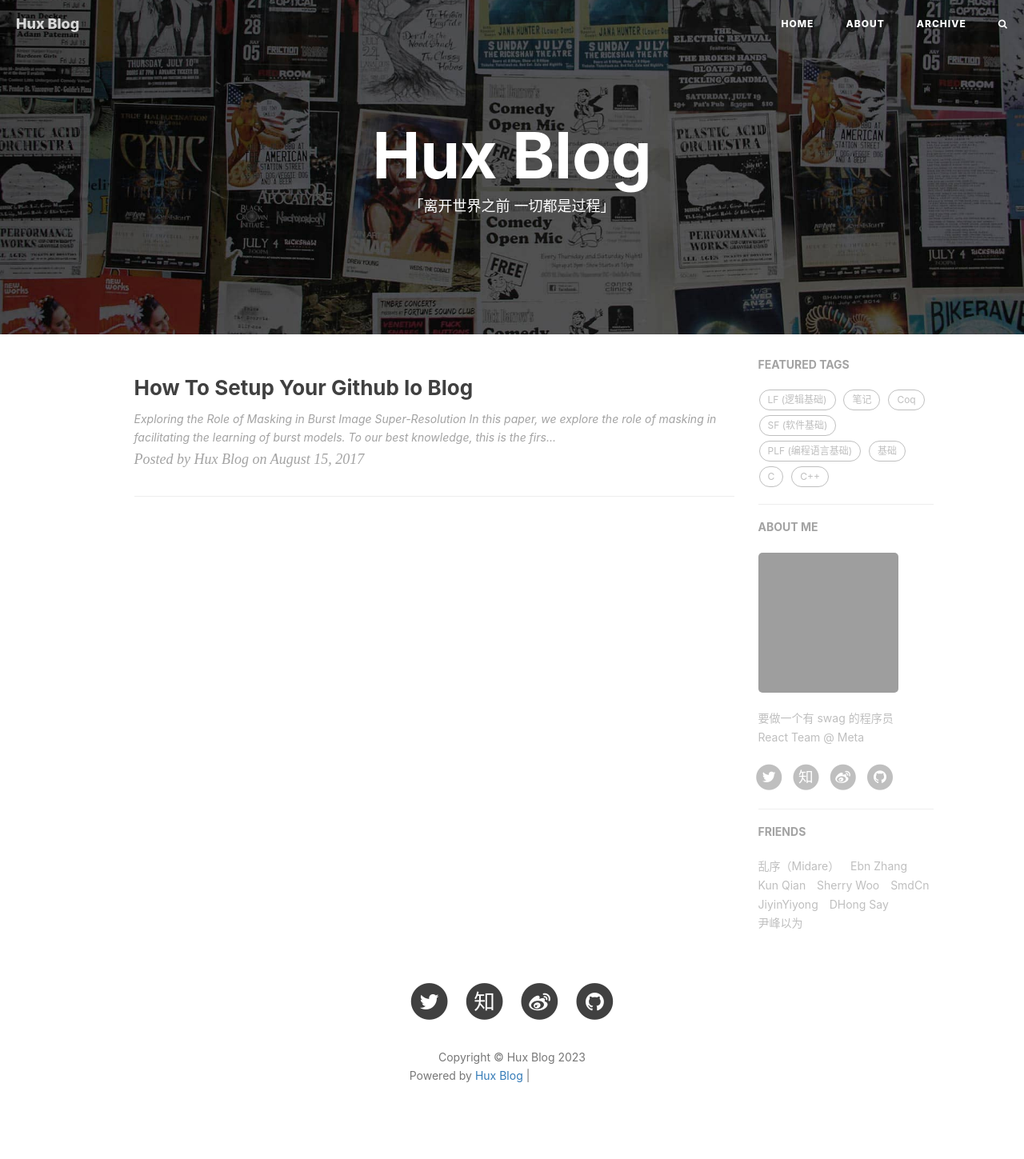
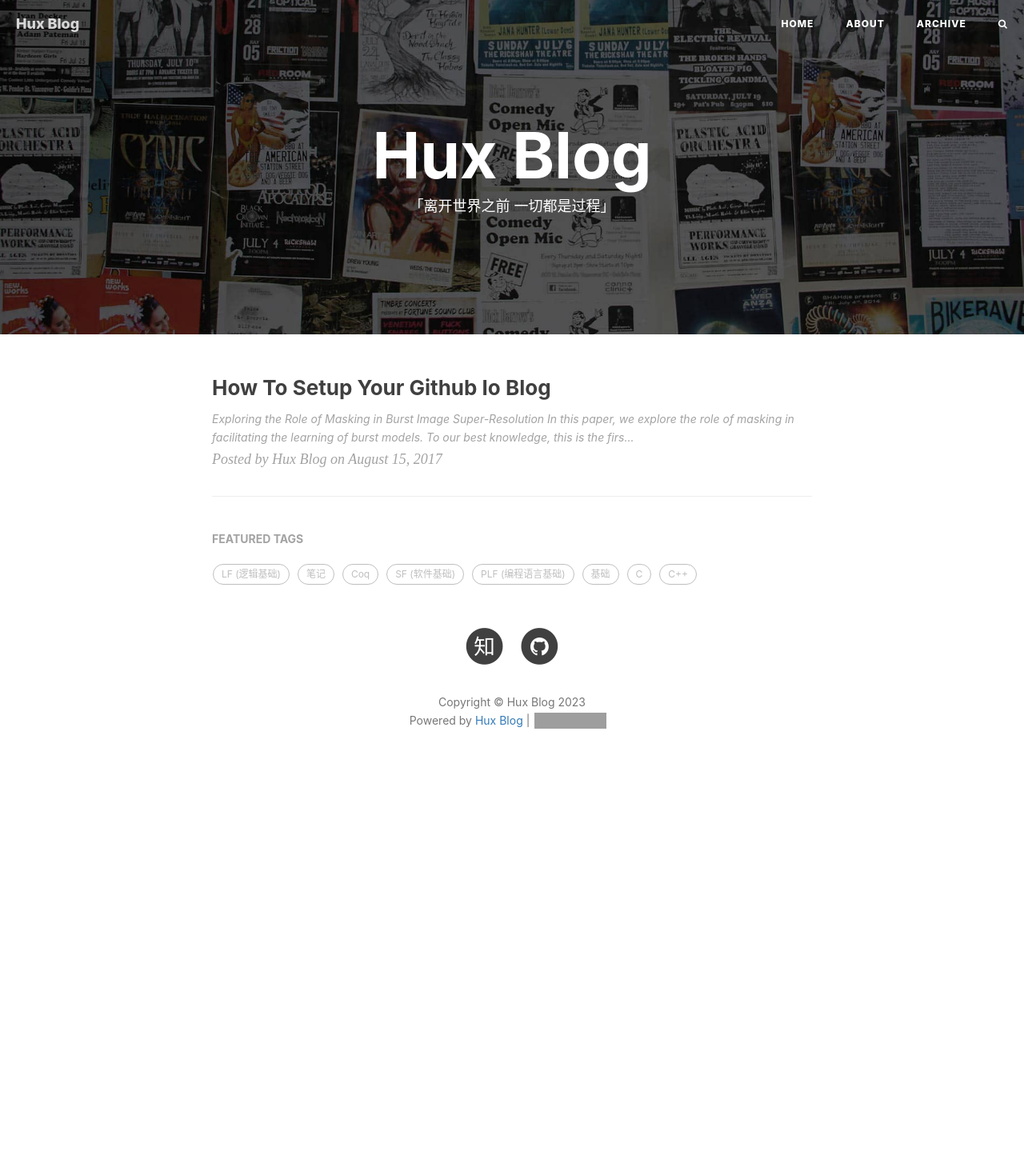
Before and after one commit to yjsunnn/yjsunnn.github.io, a Jekyll site: the page built from index.html, in a window 1280 px wide. Shown: the whole page at 80% size. Built offline with Jekyll 4.4.1, drawn with Linux system fonts in a browser that asks for light colours; nearby versions of some CDN libraries; the list of posts is cut into pages by our own code; comment, search, counter and statistics services are not loaded; after the commit the page ends 1005 px from its top, so only the background shows below that; some of the changed lines change nothing that is shown; grey boxes are pictures that could not be loaded.

Commit message:
Add files via upload

```diff
--- a/_config.yml
+++ b/_config.yml
@@ -3,7 +3,7 @@
 SEOTitle: YujingSun的博客 | YujingSun Blog
 header-img: img/home-bg.jpg
 email: yujingsun1999@gmail.com
-description: "这里是 @YujingSun 的个人博客，与你一起发现更大的世界 | 要做一个有 swag 的程序员"
+description: "这里是 @YujingSun 的个人博客"
 keyword: "YujingSun, @yujingsun, yujingsun, YujingSun博客, YujingSun Blog, 博客, 个人网站, 互联网, Web, JavaScript, React, React Native, 前端, 设计"
 url: "https://yjsunnn.github.io" # your host, for absolute URL
 baseurl: "" # for example, '/blog' if your blog hosted on 'host/blog'
@@ -13,10 +13,10 @@
 
 # SNS settings
 RSS: false
-weibo_username: huxpro
-zhihu_username: huxpro
-github_username: huxpro
-twitter_username: huxpro
+#weibo_username: huxpro
+zhihu_username: 子不语
+github_username: yjsunnn
+#twitter_username: huxpro
 #facebook_username:  huxpro
 #linkedin_username:  firstname-lastname-idxxxx
 
@@ -73,9 +73,9 @@
 ga_domain: huangxuan.me
 
 # Sidebar settings
-sidebar: true # whether or not using Sidebar.
-sidebar-about-description: "要做一个有 swag 的程序员 <br> React Team @ Meta"
-sidebar-avatar: https://github.com/Huxpro.png # use absolute URL, seeing it's used in both `/` and `/about/`
+sidebar: false # whether or not using Sidebar.
+#sidebar-about-description: "要做一个有 swag 的程序员 <br> React Team @ Meta"
+#sidebar-avatar: https://github.com/Huxpro.png # use absolute URL, seeing it's used in both `/` and `/about/`
 
 # Featured Tags
 featured-tags: true # whether or not using Feature-Tags
@@ -88,15 +88,15 @@
 # MathJax rendering for layout:page (e.g. post preview)
 page-mathjax: false
 
-# Friends
-friends:
-  [
-    { title: "乱序（Midare）", href: "http://mida.re/" },
-    { title: "Ebn Zhang", href: "https://ebnbin.dev/" },
-    { title: "Kun Qian", href: "http://kunq.me" },
-    { title: "Sherry Woo", href: "https://sherrywoo.me/" },
-    { title: "SmdCn", href: "http://blog.smdcn.net" },
-    { title: "JiyinYiyong", href: "http://tiye.me/" },
-    { title: "DHong Say", href: "http://dhong.co" },
-    { title: "尹峰以为", href: "http://ingf.github.io/" },
-  ]
+## Friends
+#friends:
+#  [
+#    { title: "乱序（Midare）", href: "http://mida.re/" },
+#    { title: "Ebn Zhang", href: "https://ebnbin.dev/" },
+#    { title: "Kun Qian", href: "http://kunq.me" },
+#    { title: "Sherry Woo", href: "https://sherrywoo.me/" },
+#    { title: "SmdCn", href: "http://blog.smdcn.net" },
+#    { title: "JiyinYiyong", href: "http://tiye.me/" },
+#    { title: "DHong Say", href: "http://dhong.co" },
+#    { title: "尹峰以为", href: "http://ingf.github.io/" },
+#  ]
```
